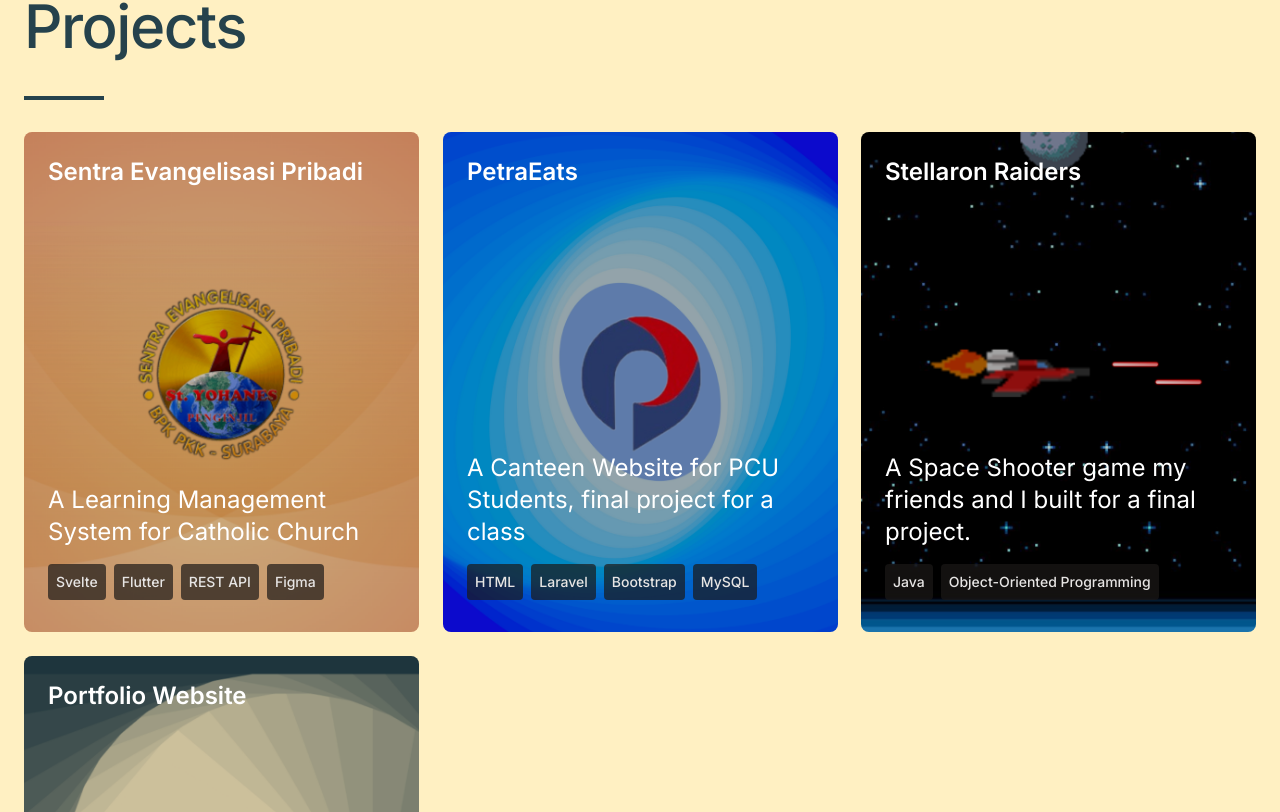
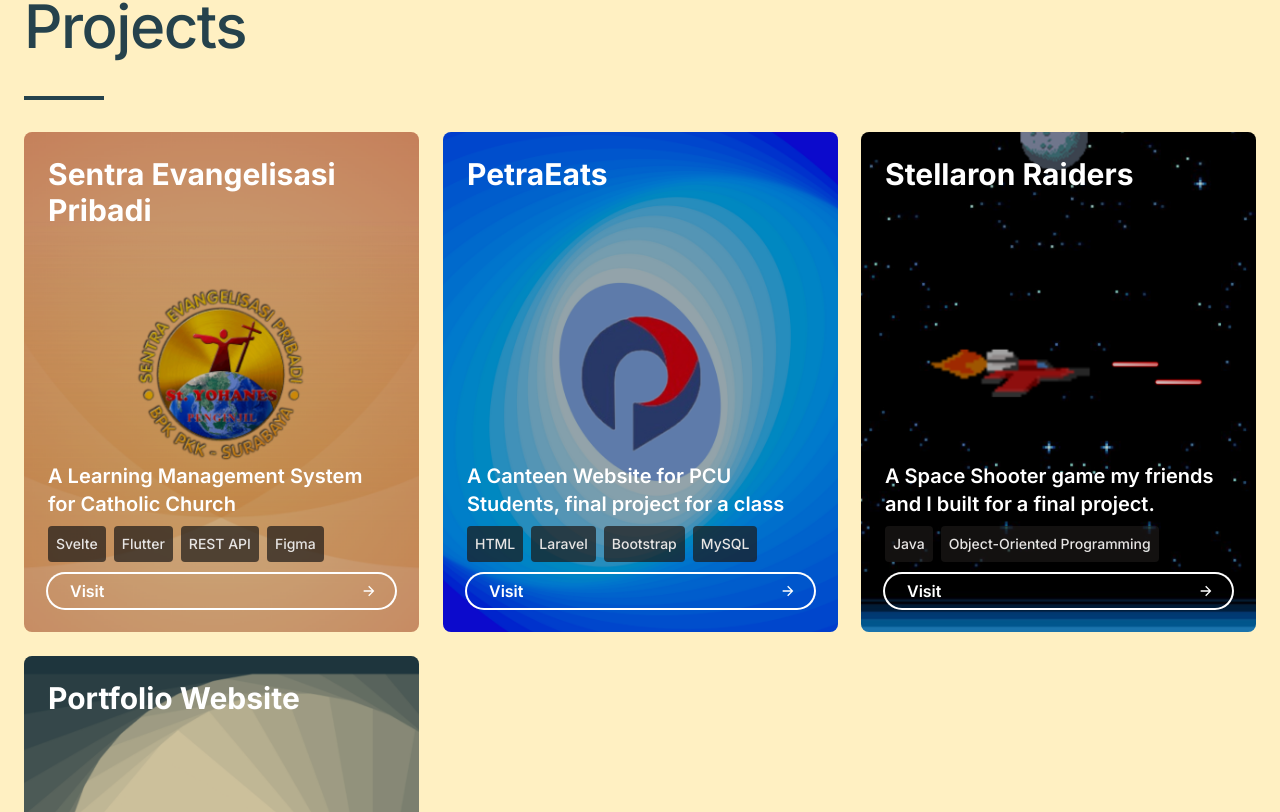
Before and after one commit to xdKeto/yesto-minggus, a React (Vite) app: page / in a window 1280 px wide. Shown: the part 868-1680 px from the top of the page. Built offline with nearby package versions, Linux system fonts and the light colour scheme.

Commit message:
add buttons on card

```diff
--- a/package.json
+++ b/package.json
@@ -15,7 +15,8 @@
     "framer-motion": "^11.11.11",
     "react": "^18.3.1",
     "react-dom": "^18.3.1",
-    "react-icons": "^5.3.0"
+    "react-icons": "^5.3.0",
+    "styled-components": "^6.1.19"
   },
   "devDependencies": {
     "@eslint/js": "^9.13.0",
--- /dev/null
+++ b/src/components/Button.jsx
@@ -0,0 +1,111 @@
+import React from "react";
+import styled from "styled-components";
+
+const Button = (link) => {
+  return (
+    <StyledWrapper>
+      <a className="animated-button" href={link} target="_blank" rel="noopener noreferrer">
+        <svg xmlns="http://www.w3.org/2000/svg" className="arr-2" viewBox="0 0 24 24">
+          <path d="M16.1716 10.9999L10.8076 5.63589L12.2218 4.22168L20 11.9999L12.2218 19.778L10.8076 18.3638L16.1716 12.9999H4V10.9999H16.1716Z" />
+        </svg>
+        <span className="text">Visit</span>
+        <span className="circle" />
+        <svg xmlns="http://www.w3.org/2000/svg" className="arr-1" viewBox="0 0 24 24">
+          <path d="M16.1716 10.9999L10.8076 5.63589L12.2218 4.22168L20 11.9999L12.2218 19.778L10.8076 18.3638L16.1716 12.9999H4V10.9999H16.1716Z" />
+        </svg>
+      </a>
+    </StyledWrapper>
+  );
+};
+
+const StyledWrapper = styled.div`
+  .animated-button {
+    position: relative;
+    display: flex;
+    align-items: center;
+    gap: 4px;
+    padding: 3px 32px;
+    border: 2px solid #ffffff;
+    border-color: transparent;
+    font-size: 16px;
+    background-color: inherit;
+    border-radius: 25px;
+    font-weight: 600;
+    color: white;
+    box-shadow: 0 0 0 2px #ffffff;
+    cursor: pointer;
+    overflow: hidden;
+    transition: all 0.6s cubic-bezier(0.23, 1, 0.32, 1);
+  }
+
+  .animated-button svg {
+    position: absolute;
+    width: 16px;
+    fill: #ffffff;
+    z-index: 9;
+    transition: all 0.8s cubic-bezier(0.23, 1, 0.32, 1);
+  }
+
+  .animated-button .arr-1 {
+    right: 16px;
+  }
+
+  .animated-button .arr-2 {
+    left: -25%;
+  }
+
+  .animated-button .circle {
+    position: absolute;
+    top: 50%;
+    left: 50%;
+    transform: translate(-50%, -50%);
+    width: 20px;
+    height: 20px;
+    background-color: #ffffff;
+    border-radius: 50%;
+    opacity: 0;
+    transition: all 0.8s cubic-bezier(0.23, 1, 0.32, 1);
+  }
+
+  .animated-button .text {
+    position: relative;
+    z-index: 1;
+    transform: translateX(-12px);
+    transition: all 0.8s cubic-bezier(0.23, 1, 0.32, 1);
+  }
+
+  .animated-button:hover {
+    box-shadow: 0 0 0 12px transparent;
+    color: #1e1e1e;
+    border-radius: 12px;
+  }
+
+  .animated-button:hover .arr-1 {
+    right: -25%;
+  }
+
+  .animated-button:hover .arr-2 {
+    left: 16px;
+  }
+
+  .animated-button:hover .text {
+    transform: translateX(12px);
+  }
+
+  .animated-button:hover svg {
+    fill: #1e1e1e;
+  }
+
+  .animated-button:active {
+    scale: 0.95;
+    box-shadow: 0 0 0 4px #fd8a26;
+  }
+
+  .animated-button:hover .circle {
+    width: 420px;
+    height: 220px;
+    opacity: 1;
+  }
+`;
+
+export default Button;
--- /dev/null
+++ b/src/components/ProjectCard.jsx
@@ -0,0 +1,35 @@
+import { motion } from "framer-motion";
+import Button from "./Button";
+
+const ProjectCard = ({ project, projectVariants, link = "" }) => {
+  console.log(link);
+  return (
+    <motion.div
+      className="relative rounded-lg
+            overflow-hidden h-[500px] transition transform will-change-transform"
+      // initial="hidden"
+      // whileInView="visible"
+      // viewport={{ once: true, amount: 0.3 }}
+      // variants={projectVariants}
+    >
+      <img src={project.image} alt={project.name} className="absolute inset-0 w-full h-full object-cover transition-opacity duration-300" />
+
+      <div className="relative z-20 p-6 flex flex-col justify-between h-full bg-black/20 text-white">
+        <h2 className="text-3xl font-bold mb-4">{project.name}</h2>
+        <div className="flex flex-col justify-between">
+          <p className="mb-2 flex-grow text-xl font-semibold">{project.description}</p>
+          <div className="flex flex-row flex-wrap">
+            {project.technologies.map((tech, index) => (
+              <span className="mr-2 mb-3 rounded bg-stone-900/70 p-2 text-sm font-medium text-stone-200" key={index}>
+                {tech}
+              </span>
+            ))}
+          </div>
+          {link && <Button link={link}></Button>}
+        </div>
+      </div>
+    </motion.div>
+  );
+};
+
+export default ProjectCard;
--- a/src/components/Projects.jsx
+++ b/src/components/Projects.jsx
@@ -1,67 +1,36 @@
 import { motion } from "framer-motion";
 import { PROJECTS } from "../constants";
+import ProjectCard from "./ProjectCard";
 
 const Projects = () => {
-  const projectVariants = {
-    hidden: {
-      opacity: 0,
-      scale: 0.8,
-      rotate: -40,
-      y: 50,
-    },
-    visible: {
-      opacity: 1,
-      scale: 1,
-      rotate: 0,
-      y: 0,
-      transition: {
-        duration: 0.3,
-        ease: "easeOut",
-        type: "spring",
-        bounce: 0.2,
-      },
-    },
-  };
+  // const projectVariants = {
+  //   hidden: {
+  //     opacity: 0,
+  //     scale: 0.8,
+  //     rotate: -40,
+  //     y: 50,
+  //   },
+  //   visible: {
+  //     opacity: 1,
+  //     scale: 1,
+  //     rotate: 0,
+  //     y: 0,
+  //     transition: {
+  //       duration: 0.3,
+  //       ease: "easeOut",
+  //       type: "spring",
+  //       bounce: 0.2,
+  //     },
+  //   },
+  // };
   return (
     <section className="px-6 py-10" id="projects">
-      <h1
-        className="text-charcoal text-4xl md:text-6xl font-medium tracking-tight
-        mb-10"
-      >
-        Projects
-      </h1>
+      <h1 className="text-charcoal text-4xl md:text-6xl font-medium tracking-tight mb-10"> Projects</h1>
       <div className="h-1 w-20 mb-8 bg-charcoal"></div>
 
       <div className="grid grid-cols-1 md:grid-cols-3 gap-6">
         {PROJECTS.map((project, index) => (
-          <motion.div
-            key={index}
-            className="relative rounded-lg
-                overflow-hidden h-[500px] transition transform will-change-transform"
-            initial="hidden"
-            whileInView="visible"
-            viewport={{ once: true, amount: 0.3 }}
-            variants={projectVariants}
-          >
-            <img src={project.image} alt={project.name} className="absolute inset-0 w-full h-full object-cover transition-opacity duration-300" />
-
-            <div className="relative z-20 p-6 flex flex-col justify-between h-full bg-black/20 text-white">
-              <h2 className="text-2xl font-semibold mb-4">{project.name}</h2>
-              <div className="flex flex-col justify-between">
-                <p className="mb-4 flex-grow text-2xl"> {project.description} </p>
-
-                <div className="flex flex-row flex-wrap">
-                  {" "}
-                  {/* Changed to flex-row and added flex-wrap */}
-                  {project.technologies.map((tech, index) => (
-                    <span className="mr-2 mb-2 rounded bg-stone-900/70 p-2 text-sm font-medium text-stone-200" key={index}>
-                      {tech}
-                    </span>
-                  ))}
-                </div>
-              </div>
-            </div>
-          </motion.div>
+          <ProjectCard key={index} project={project} link={project.link || ""} />
         ))}
       </div>
     </section>
--- a/src/constants/index.js
+++ b/src/constants/index.js
@@ -12,8 +12,7 @@ export const LINKS = [
 
 export const HERO_CONTENT = {
   greeting: "Hey there! 🖐️",
-  introduction:
-    "Fullstack developer crafting immersive, user-friendly web and mobile experiences.",
+  introduction: "Fullstack developer crafting immersive, user-friendly web and mobile experiences.",
   resumeLinkText: "Download Resume",
   resumeLink: "/resume.pdf",
 };
@@ -24,18 +23,21 @@ export const PROJECTS = [
     description: "A Learning Management System for Catholic Church",
     image: projects1,
     technologies: ["Svelte", "Flutter", "REST API", "Figma"],
+    link: "https://stackoverflow.com/questions/2906582/how-do-i-create-an-html-button-that-acts-like-a-link",
   },
   {
     name: "PetraEats",
     description: "A Canteen Website for PCU Students, final project for a class",
     image: projects2,
     technologies: ["HTML", "Laravel", "Bootstrap", "MySQL"],
+    link: "https://coolors.co",
   },
   {
     name: "Stellaron Raiders",
     description: "A Space Shooter game my friends and I built for a final project.",
     image: projects3,
     technologies: ["Java", "Object-Oriented Programming"],
+    link: "https://github.com/xdKeto/StellaronRaiders",
   },
 
   {
@@ -43,6 +45,7 @@ export const PROJECTS = [
     description: "Personal portfolio website",
     image: projects4,
     technologies: ["React", "Tailwind"],
+    link: "https://yesto.vercel.app",
   },
 ];
 
@@ -63,17 +66,13 @@ export const EXPERIENCES = [
     yearRange: "Jan 2025 — June 2025",
     title: "Mobile Aplication Developer Intern at Cross Network Indonesia",
     location: "Surabaya, Indonesia",
-    description: [
-
-    ],
+    description: [],
   },
-
 ];
 
 export const CONTACT_CONTENT = {
   headline: "IGNITE YOUR IDEAS.",
-  description:
-    "I'm committed to working on impactful projects that push creative and innovative boundaries. Let's create something exceptional together.",
+  description: "I'm committed to working on impactful projects that push creative and innovative boundaries. Let's create something exceptional together.",
   email: "yestoya.lumenchristo@gmail.com",
   socialLinks: [
     {
```
Also changed, not shown: src/components/Hero.jsx (+17 -4 lines), src/components/TiltedCard.jsx (added, +137 -0 lines), 1 other file (tests, documents, lock files or other folders).
